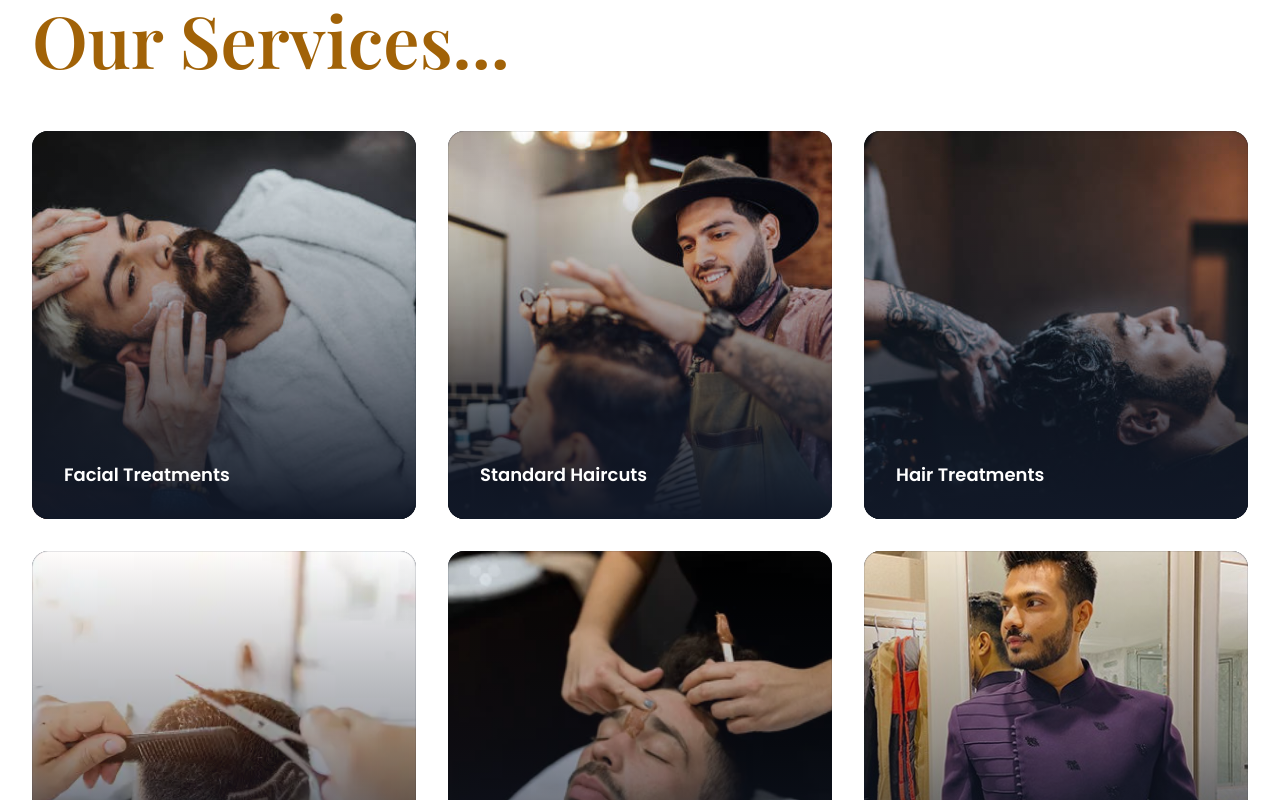
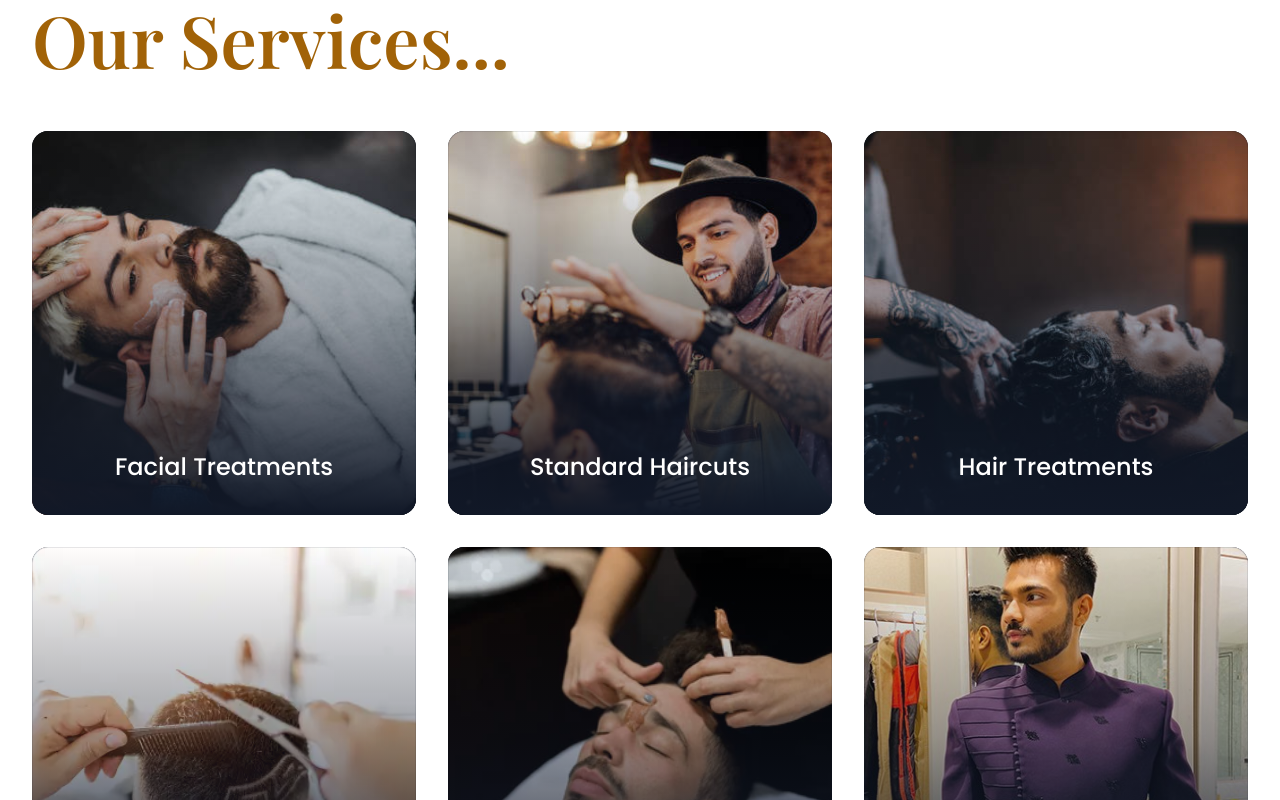
Before and after one commit to PawaniMekhala/mr_barber, a React (Create React App) app: page / in a window 1280 px wide. Shown: the part 2980-3780 px from the top of the page. Built offline with nearby package versions, Linux system fonts and the light colour scheme; a web font is replaced by a local one.

Commit message:
feat: add transition effect to displayservices card text

```diff
--- a/src/components/Services.jsx
+++ b/src/components/Services.jsx
@@ -24,23 +24,22 @@ const Services = () => {
         <h2 className="text-7xl font-semibold font-playfair text-yellow-700 mb-14">
           Our Services...
         </h2>
+        {/* Services cards */}
         <div className="mx-auto mt-8 grid font-poppins max-w-2xl auto-rows-fr grid-cols-1 gap-8 sm:mt-12 lg:mx-0 lg:max-w-none lg:grid-cols-3 ">
-          {/* Services */}
           {serviceItem.map(({ text, image }, index) => {
             return (
               <div
                 key={index}
-                className="relative isolate flex flex-col justify-end overflow-hidden rounded-2xl bg-gray-900 dark:bg-gray-700 px-8 py-8 pb-8 pt-80 sm:pt-48 lg:pt-80"
+                className="group relative isolate flex flex-col justify-center items-center overflow-hidden rounded-2xl bg-gray-900 dark:bg-gray-700 px-8 py-8 pb-8 pt-80 sm:pt-48 lg:pt-80"
               >
                 <img
                   src={image}
-                  alt=""
+                  alt={text}
                   className="absolute inset-0 -z-10 h-full w-full object-cover"
                 />
                 <div className="absolute inset-0 -z-10 bg-gradient-to-t from-gray-900 via-gray-900/40"></div>
                 <div className="absolute inset-0 -z-10 rounded-2xl ring-1 ring-inset ring-gray-900/10"></div>
-                <h4 className="mt-3 text-lg font-semibold leading-6 text-white">
-                  <span className="absolute inset-0"></span>
+                <h4 className="text-2xl font-medium text-white text-center transition-transform duration-300 ease-in-out hover:-translate-y-2 group-hover:text-yellow-700">
                   {text}
                 </h4>
               </div>
```
